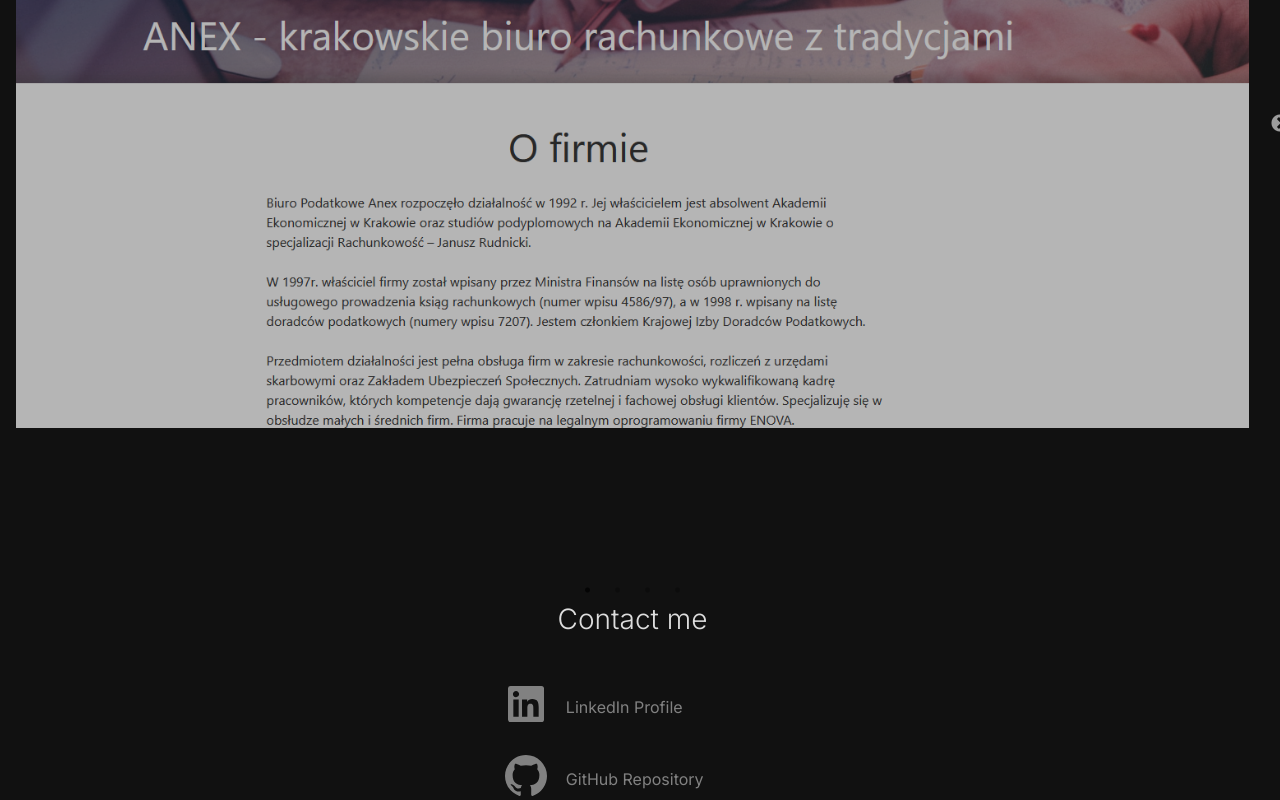
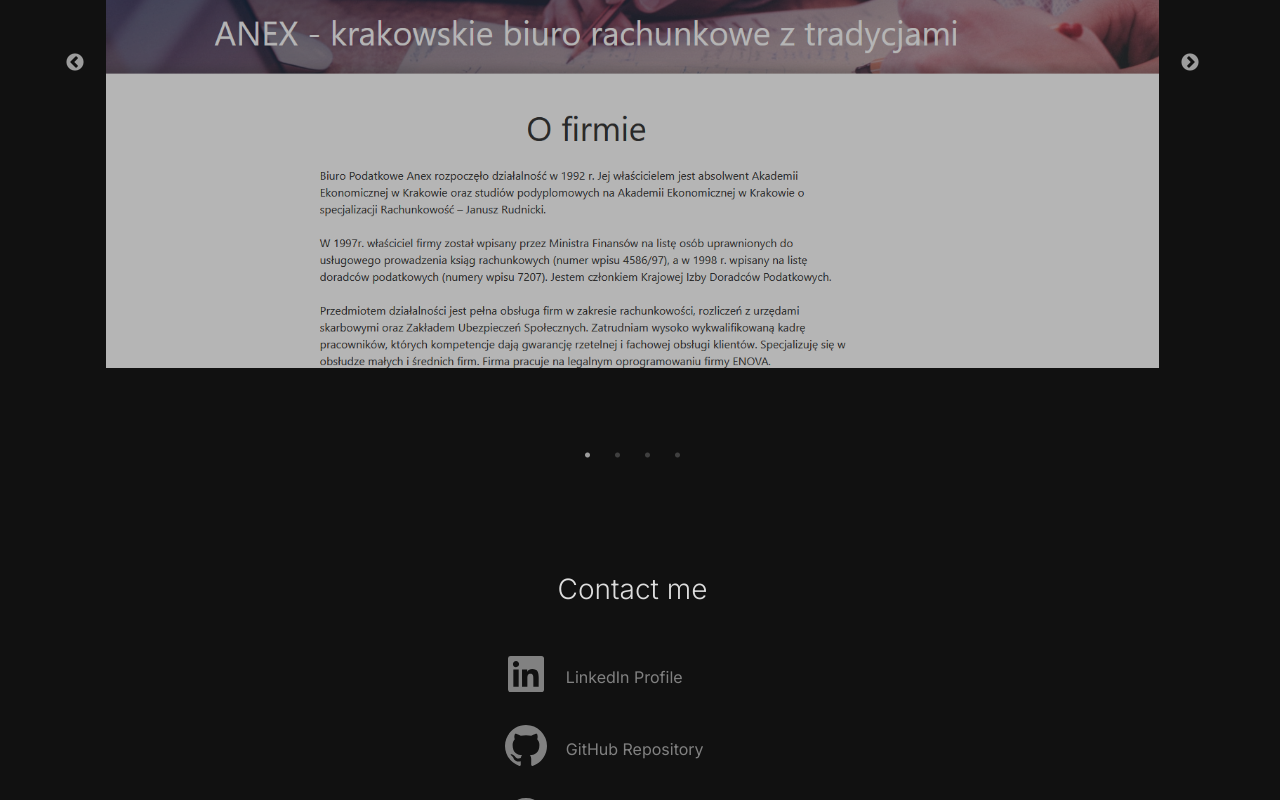
Before and after one commit to fromITzerotoIThero/personal-website, a React (Create React App) app: page / in a window 1280 px wide. Shown: the part 1893-2693 px from the top of the page. Built offline with nearby package versions, Linux system fonts and the light colour scheme; a web font is replaced by a local one.

Commit message:
Tweak and finish up styles of PortfolioSlider

```diff
--- a/src/components/PortfolioSlider/PortfolioSlider.module.css
+++ b/src/components/PortfolioSlider/PortfolioSlider.module.css
@@ -1,13 +1,11 @@
-.container_external {
+.container {
     width: 100%;
-    margin: 1rem 0;
-    padding: 2rem 3rem 3rem;
-    background-color: #141414;
+    padding: 2rem 0.5rem;
 }
 
-.container_internal {
-    margin: 0 auto;
-    width: 100%;
+.slider {
+    margin: 1rem auto;
+    width: 80%;
 }
 
 .slide {
@@ -24,30 +22,58 @@
     width: 100%;
 }
 
-:global button.slick-arrow::before {
+:global .slick-arrow::before {
     color: var(--icon-stroke-color);
 }
 
-:global .slick-dots li.slick-active::before {
-    color: red;
+:global .slick-prev,
+:global .slick-next {
+    top: 44%;
 }
 
-.container_internal li button::before {
-    color: var(--heading-text-color);
+:global .slick-dots {
+    bottom: -1rem;
+}
+
+:global .slick-dots li button::before,
+:global .slick-dots li.slick-active button::before {
+    color: var(--icon-stroke-color);
 }
 
 @media (min-width: 400px) {
-    .container_internal {
+    .container {
+        padding: 2rem 1rem;
+    }
+
+    .slider {
         width: 88%;
     }
 
+    :global .slick-dots {
+        bottom: 0;
+    }
+}
+
+@media (min-width: 768px) {
     .slide {
         padding: 1rem;
+    }
+
+    :global .slick-dots {
+        bottom: 2rem;
     }
 }
 
 @media (min-width: 1440px) {
-    .container_internal {
+    .slider {
         width: 72%;
     }
+
+    .slide {
+        padding: 2rem;
+    }
+
+    :global .slick-dots {
+        bottom: 4rem;
+    }
 }
```
